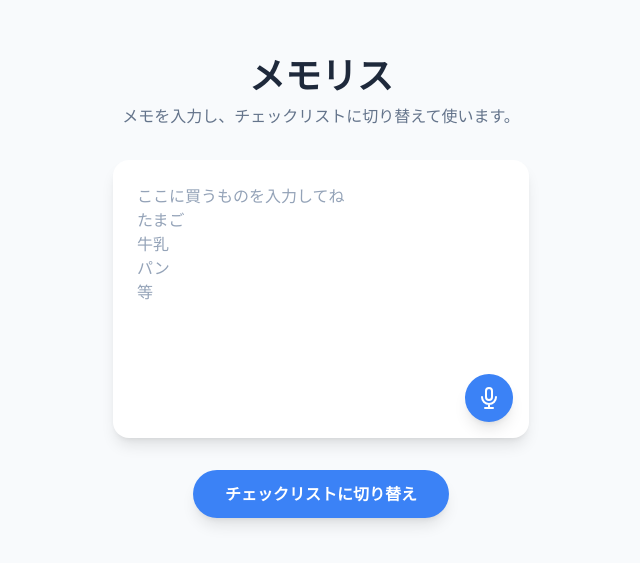
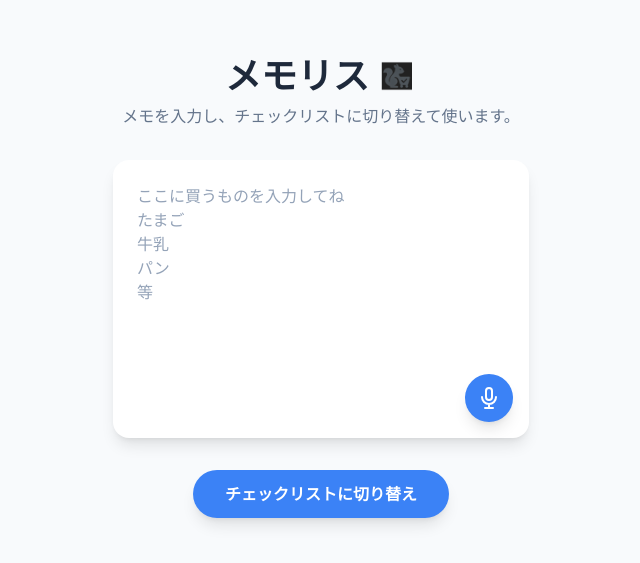
Before and after one commit to kmtshn/ShoppingList, a plain HTML site: page index.html in a window 1280 px wide. Shown: the part 113-676 px from the top of the page, without its empty margins (319-959 px from the left). Drawn offline with nearby package versions, Linux system fonts and the light colour scheme.

Commit message:
Update index.html

```diff
--- a/index.html
+++ b/index.html
@@ -28,10 +28,15 @@
 <body class="bg-slate-50 flex items-center justify-center min-h-screen">
 
     <div class="w-full max-w-md mx-auto p-4">
+        <!-- ▼▼▼ headerタグの中身を修正 ▼▼▼ -->
         <header class="text-center mb-8">
-            <h1 class="text-3xl md:text-4xl font-bold text-slate-800">メモリス</h1>
+            <h1 class="text-3xl md:text-4xl font-bold text-slate-800 flex items-center justify-center gap-2">
+                <span>メモリス</span>
+                <img src="icon-192.png" alt="メモリス アイコン" class="w-10 h-10">
+            </h1>
             <p class="text-slate-500 mt-2">メモを入力し、チェックリストに切り替えて使います。</p>
         </header>
+        <!-- ▲▲▲ ココまでを修正 ▲▲▲ -->
 
         <main>
             <!-- メモ入力ビュー -->
@@ -137,20 +142,12 @@
                 micBtn.classList.remove('recording', 'bg-red-500', 'hover:bg-red-600');
             };
 
-            // ▼▼▼ ここを修正 ▼▼▼
             recognition.onresult = (event) => {
                 const transcript = event.results[0][0].transcript;
-
-                // 「と」で文字列を分割して配列にする
                 const items = transcript.split('と').map(item => item.trim()).filter(item => item);
-
-                // 分割された各項目を改行して追記する
                 const newText = items.join('\n');
-
-                // 既存のテキストの末尾に改行して追記
                 memoInput.value += (memoInput.value ? '\n' : '') + newText;
             };
-            // ▲▲▲ ココまでを修正 ▲▲▲
 
             recognition.onerror = (event) => {
                 console.error('Speech recognition error detected: ' + event.error);
```
